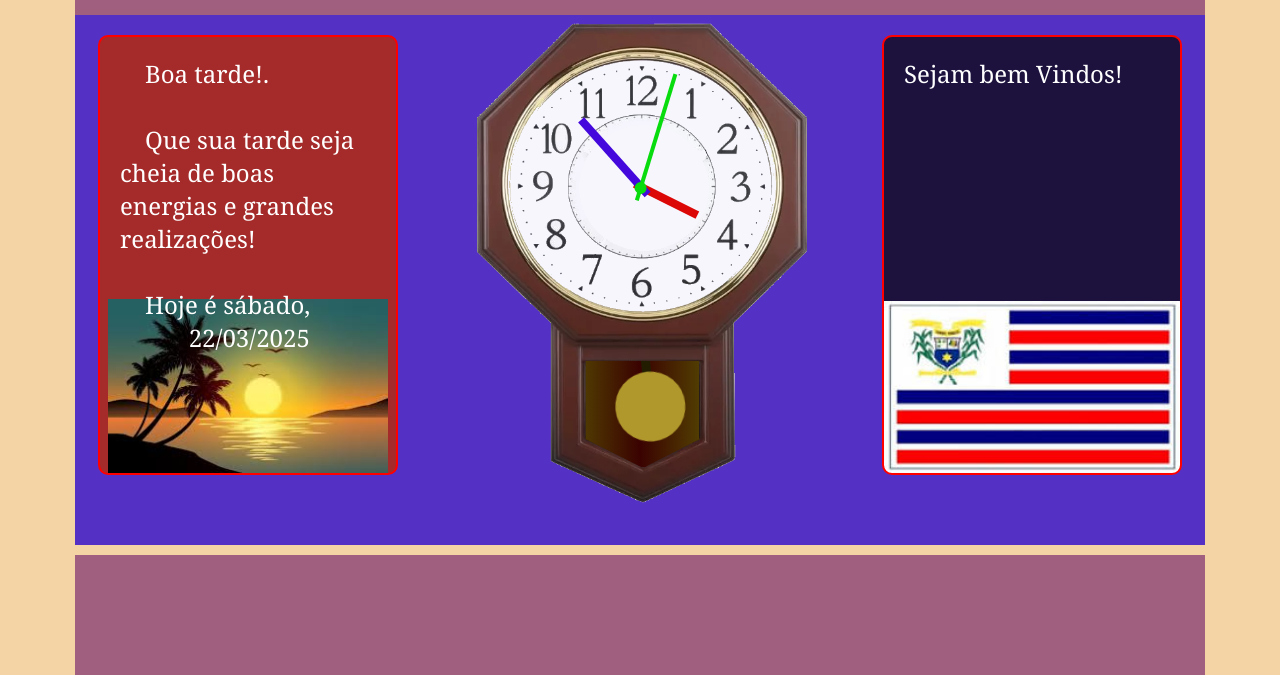
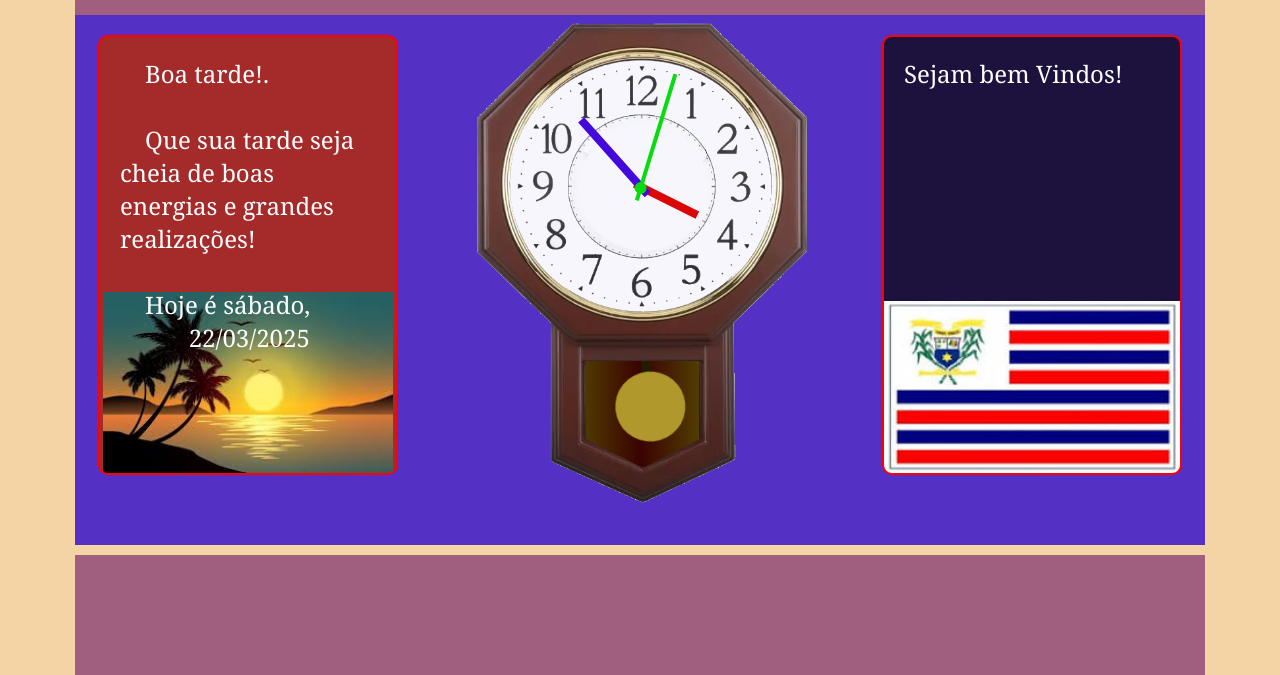
Before and after one commit to diasdevelop/relogio, a plain HTML site: page index.html in a window 1280 px wide. Shown: the part 125-800 px from the top of the page. Drawn offline with Linux system fonts and the light colour scheme.

Commit message:
Update style.css fdf

```diff
--- a/style.css
+++ b/style.css
@@ -64,7 +64,7 @@ main {
     border-radius: 10PX;
     background-image: url(imagens/paisagen.jpg);
     background-position: bottom;
-    background-size: 280px;
+    background-size: 290px;
 
     background-repeat: no-repeat;
 }
```
